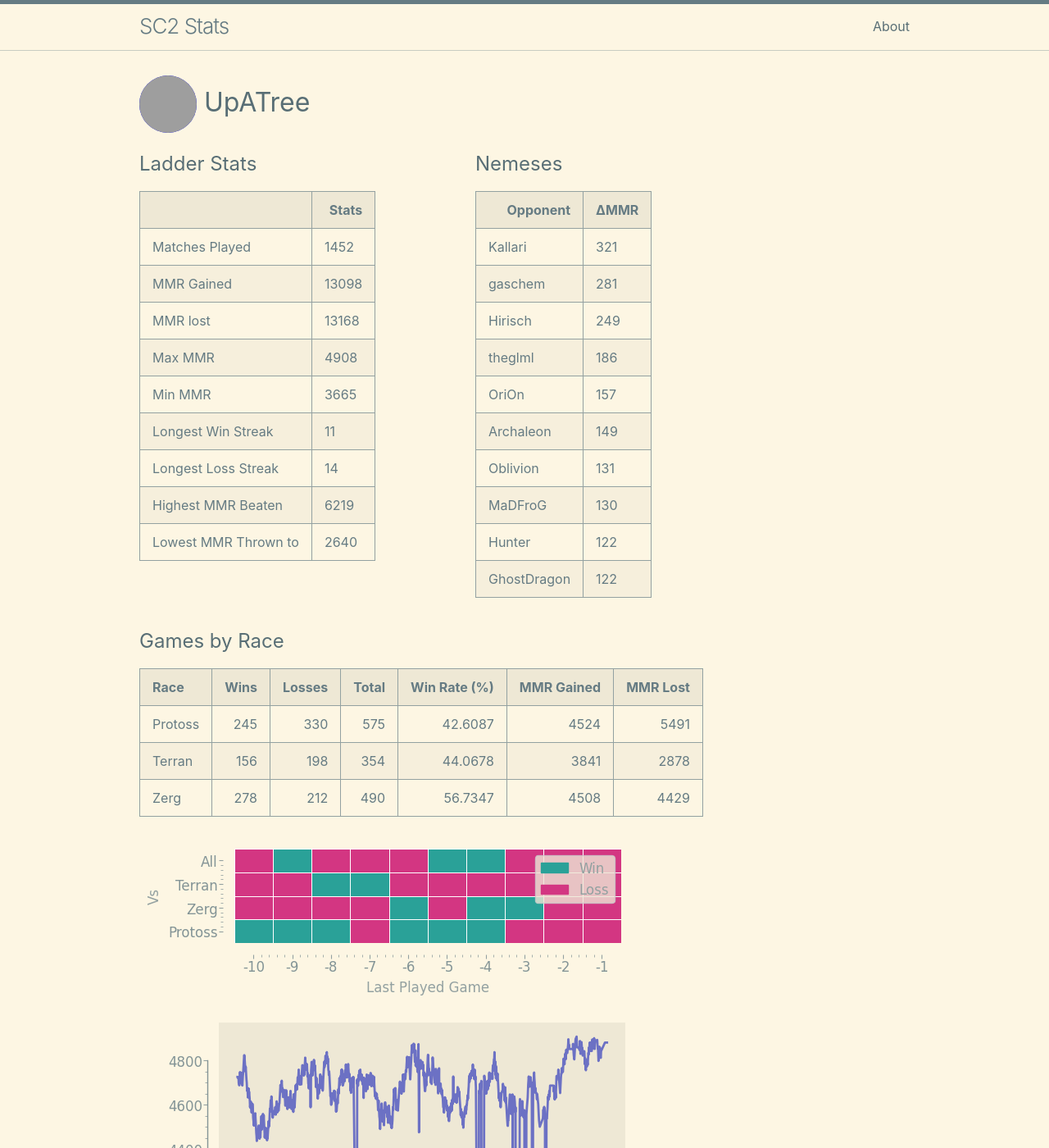
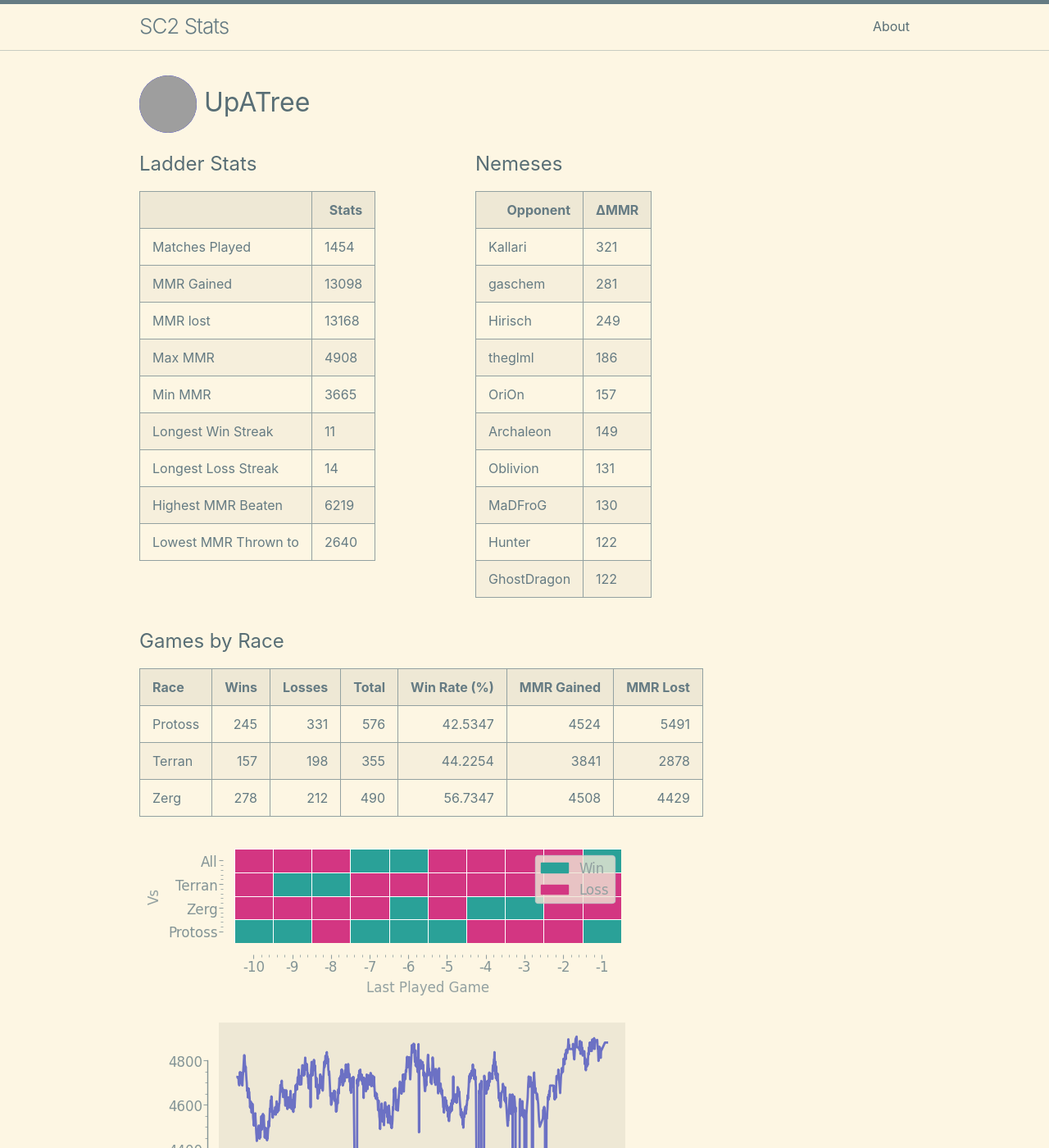
Before and after one commit to kylermurphy/UpATree, a Jekyll site: the page built from docs/index.md, in a window 1280 px wide and 1400 px high. Shown: the whole window at 82% size. Built offline with Jekyll 4.4.1, drawn with Linux system fonts in a browser that asks for light colours; grey boxes are pictures that could not be loaded.

Commit message:
running on push

```diff
--- a/docs/index.md
+++ b/docs/index.md
@@ -18,7 +18,7 @@ layout: home
   <tbody>
     <tr>
       <td>Matches Played</td>
-      <td>1452</td>
+      <td>1454</td>
     </tr>
     <tr>
       <td>MMR Gained</td>
@@ -114,8 +114,8 @@ layout: home
 
 | Race    |   Wins |   Losses |   Total |   Win Rate (%) |   MMR Gained |   MMR Lost |
 |:--------|-------:|---------:|--------:|---------------:|-------------:|-----------:|
-| Protoss |    245 |      330 |     575 |        42.6087 |         4524 |       5491 |
-| Terran  |    156 |      198 |     354 |        44.0678 |         3841 |       2878 |
+| Protoss |    245 |      331 |     576 |        42.5347 |         4524 |       5491 |
+| Terran  |    157 |      198 |     355 |        44.2254 |         3841 |       2878 |
 | Zerg    |    278 |      212 |     490 |        56.7347 |         4508 |       4429 |
 
 ![Games by Race](./assets/gm_hist.png)
--- a/log.txt
+++ b/log.txt
@@ -646,3 +646,4 @@ Writing a log file 2025-03-24 19:18:26.
 Writing a log file 2025-03-24 19:30:40.
 Writing a log file 2025-03-24 19:47:52.
 Writing a log file 2025-03-24 20:23:27.
+Writing a log file 2025-03-24 20:48:08.
```
Also changed, not shown: docs/assets/daily.png, docs/assets/gm_hist.png, docs/assets/r_wrt.png, 1 other file.
